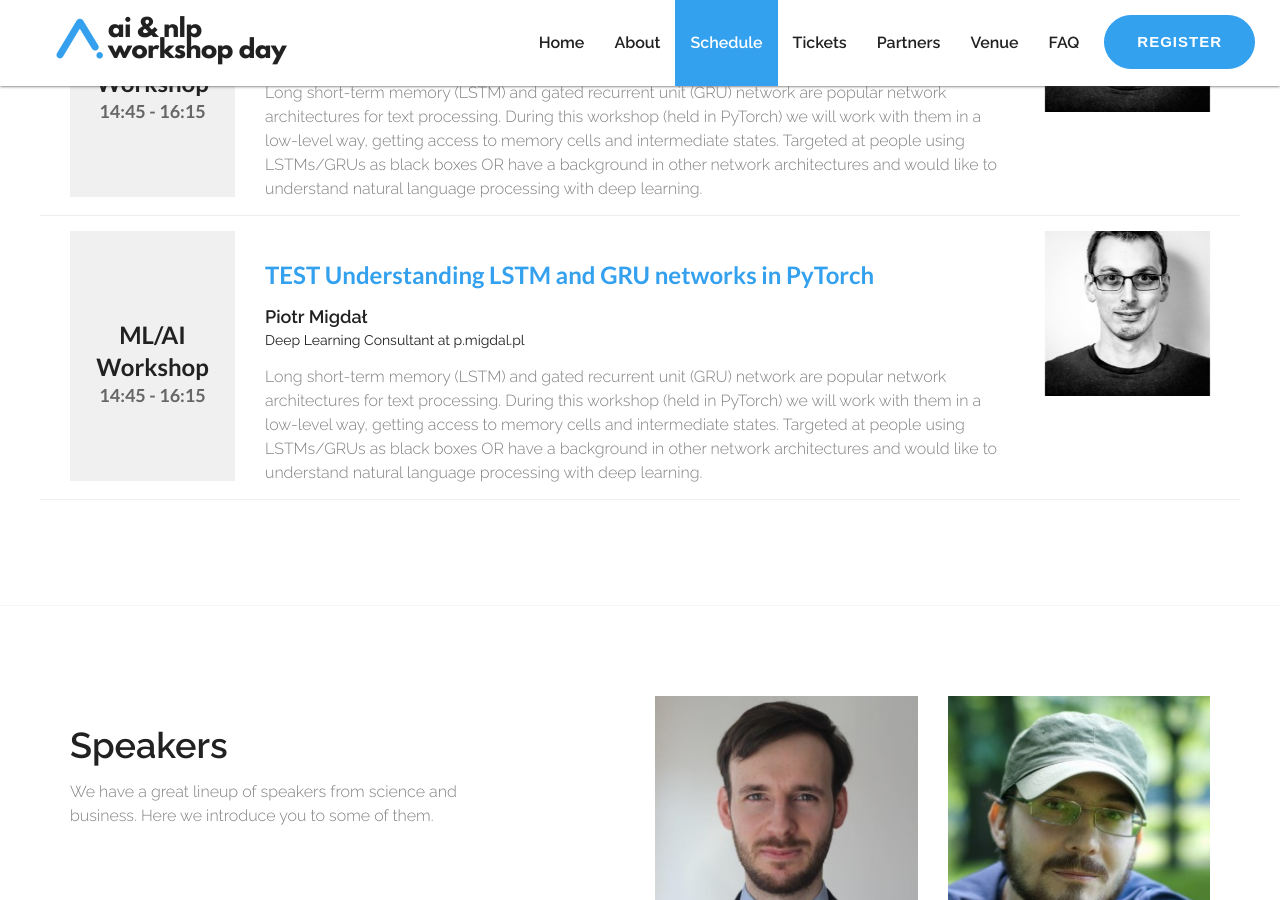
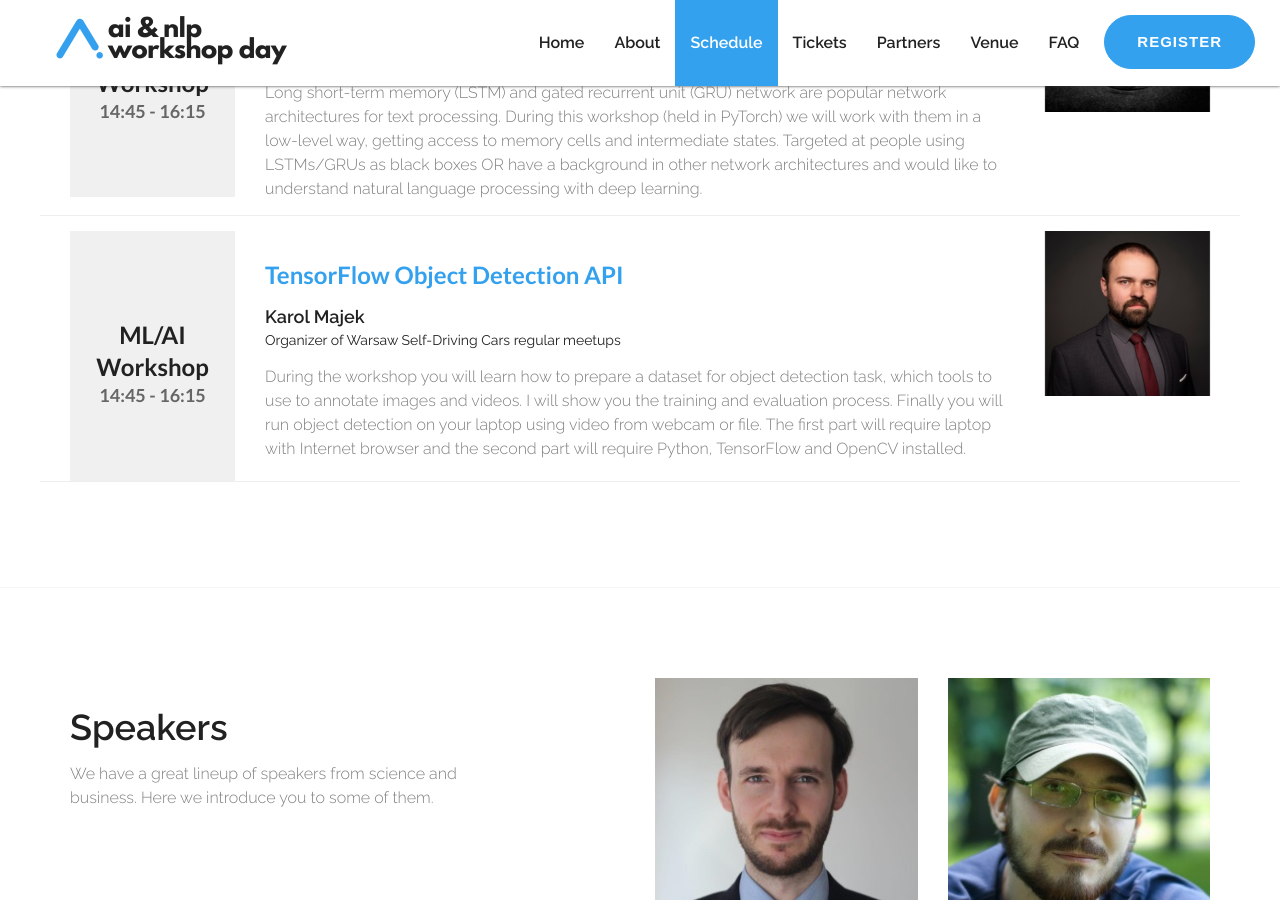
Before and after one commit to nlpday/nlpday-19, a Jekyll site: the page built from index.html, in a window 1280 px wide and 900 px high, scrolled down 4074 px. Built offline with Jekyll 4.4.1, drawn with Linux system fonts in a browser that asks for light colours; nearby versions of some CDN libraries; library files that are not in the unit come from our copies.

Commit message:
karol_majek

```diff
--- a/_includes/index/schedule.html
+++ b/_includes/index/schedule.html
@@ -208,14 +208,14 @@
                                 </div>
                                 <div class="col-md-8 col-xs-12 col-sm-6">
                                     <div class="desc-inner">
-                                        <h3>TEST Understanding LSTM and GRU networks in PyTorch</h3>
-                                        <h4>Piotr Migdał</h4>
-                                        <h5>Deep Learning Consultant at p.migdal.pl</h5>
-                                        <p>Long short-term memory (LSTM) and gated recurrent unit (GRU) network are popular network architectures for text processing. During this workshop (held in PyTorch) we will work with them in a low-level way, getting access to memory cells and intermediate states. Targeted at people using LSTMs/GRUs as black boxes OR have a background in other network architectures and would like to understand natural language processing with deep learning.</p>
+                                        <h3>TensorFlow Object Detection API</h3>
+                                        <h4>Karol Majek</h4>
+                                        <h5>Organizer of Warsaw Self-Driving Cars regular meetups</h5>
+                                        <p>During the workshop you will learn how to prepare a dataset for object detection task, which tools to use to annotate images and videos. I will show you the training and evaluation process. Finally you will run object detection on your laptop using video from webcam or file. The first part will require laptop with Internet browser and the second part will require Python, TensorFlow and OpenCV installed.</p>
                                     </div>
                                 </div>
                                 <div class="col-md-2 col-xs-12 col-sm-3">
-                                    <div class="speaker-img"> <img src="assets/img/speaker/pmigdal.jpeg" alt="" class="img-responsive"> </div>
+                                    <div class="speaker-img"> <img src="assets/img/speaker/kmajek.jpg" alt="" class="img-responsive"> </div>
                                 </div>
                             </div>
                         </div>
```
Also changed, not shown: assets/img/speaker/kmajek.jpg (added).
